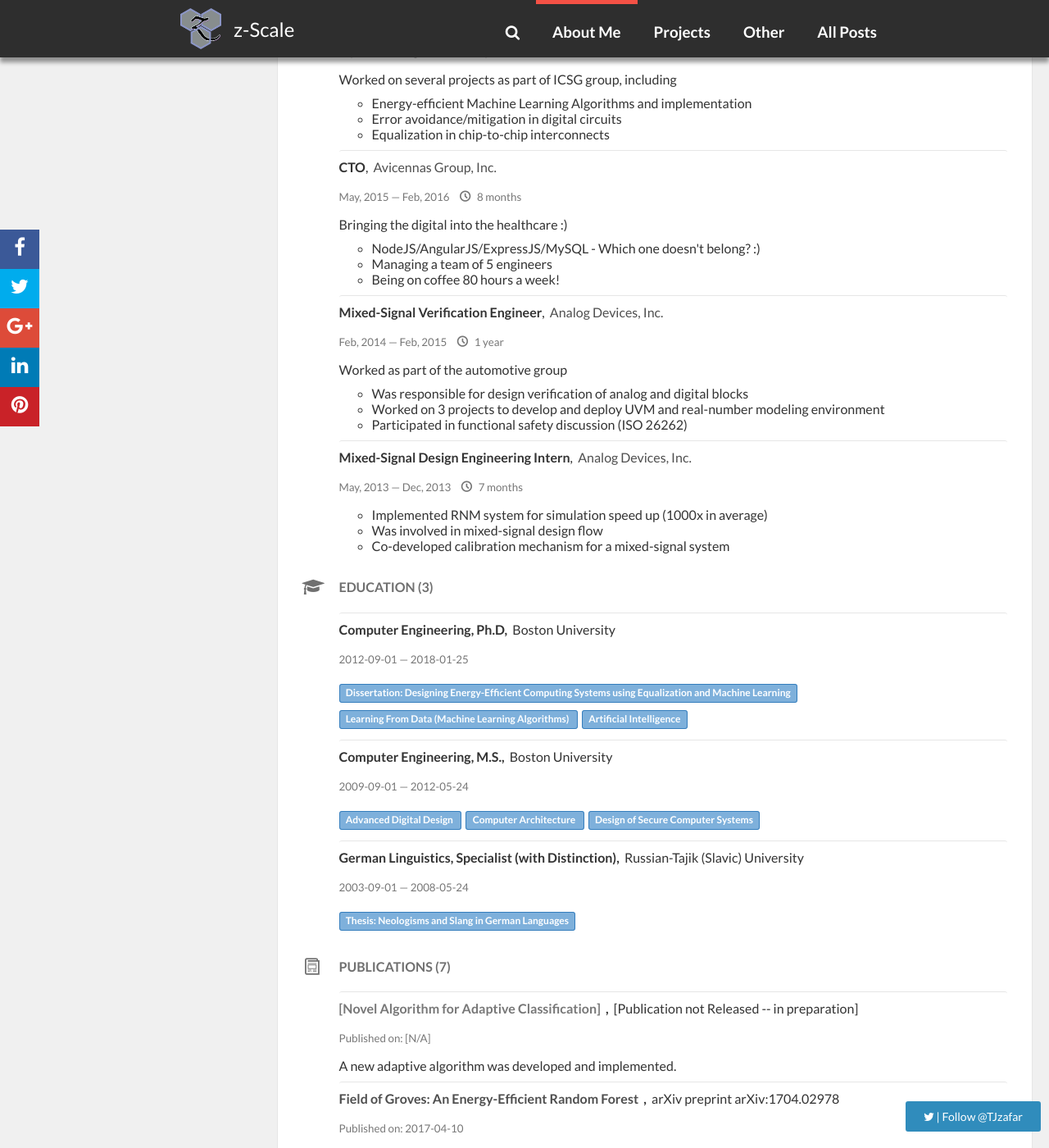
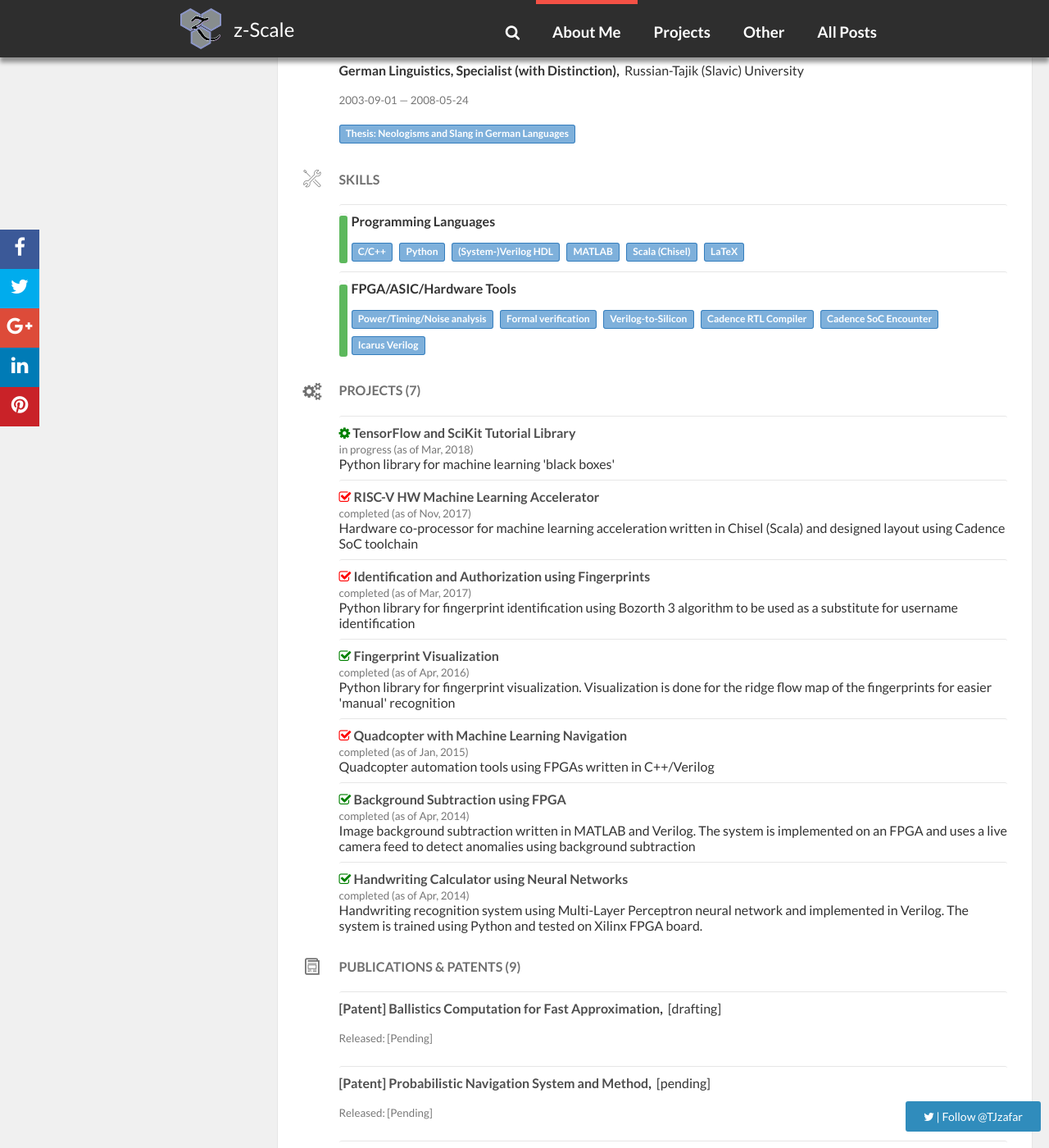
Before and after one commit to zafartahirov/zafartahirov.github.io, a Jekyll site: the page built from about/index.md, in a window 1280 px wide and 1400 px high, scrolled down 1653 px. Shown: the whole window at 82% size. Built offline with Jekyll 4.4.1, drawn with Linux system fonts in a browser that asks for light colours; nearby versions of some CDN libraries; comment, search, counter and statistics services are not loaded; some of the changed text lies outside the part shown.

Commit message:
AUTOCOMMIT(zafar): Mon Mar 12 10:46:45 PDT 2018

```diff
--- a/_data/resume.json
+++ b/_data/resume.json
@@ -147,6 +147,20 @@
     ],
     "awards": [],
     "publications": [
+        {
+            "name": "[Patent] Ballistics Computation for Fast Approximation",
+            "publisher": "[drafting]",
+            "releaseDate": "",
+            "website": "#",
+            "summary": ""
+        },
+        {
+            "name": "[Patent] Probabilistic Navigation System and Method",
+            "publisher": "[pending]",
+            "releaseDate": "",
+            "website": "#",
+            "summary": ""
+        },
         {
             "name": "[Novel Algorithm for Adaptive Classification]",
             "publisher": "[Publication not Released -- in preparation]",
--- a/_layouts/resume.html
+++ b/_layouts/resume.html
@@ -111,98 +111,10 @@
               </div>
             </div>
 
-            <!-- Projects -->
-            {% if resume.projects.size > 0 %}
-            <div id="volunteer-work" class="detail">
-              <div class="icon"><i class="fs-lg fa fa-cogs"></i>
-                <span class="mobile-title">Projects ({{ resume.projects.size }})</span>
-              </div>
-              <div class="info">
-                <h4 class="title text-uppercase">Projects ({{ resume.projects.size }})</h4>
-                <div class="content">
-                  <ul class="list-unstyled clear-margin">
-                    {% for project in resume.projects %}
-                    <li class="card card-nested">
-                      <div class="content">
-                        <p class="clear-margin relative">
-                          {% assign endDate = project.endDate %}
-                          {% unless endDate and endDate.size > 0 %}
-                            <i rel="tooltip" title="In progress" data-placement="left" class="fa fa-cog"
-                            {% if project.source == "open" %} style="color:green"
-                            {% elsif project.source == "closed" %} style="color:red"
-                            {% endif %}></i>
-                            {% assign endDate = "now" %}
-                          {% endunless %}
-
-                          {% if endDate.size > 0 %}
-                            {% if project.status == "completed" and project.source == "open" %}
-                              <i rel="tooltip" title="Open-source" data-placement="left" class="fa fa-check-square-o" style="color:green"></i>
-                            {% elsif project.status == "completed" and project.source == "closed" %}
-                              <i rel="tooltip" title="Closed-source" data-placement="left" class="fa fa-check-square-o" style="color:red"></i>
-                            {% endif %}
-                          {% endif %}
-                          <a href="{{ project.website }}" target="_blank"><strong>{{ project.title }}</strong></a>
-                        </p>
-                        <div class="text-muted">
-                          <small>
-                            <span class="space-right">
-                          {{ project.status }} (as of {{ endDate | date: "%b, %Y" }})
-                          </span>
-                          </small>
-                        </div>
-
-                        <div class="mop-wrapper">
-                          <p>{{ project.summary }}</p>
-                        </div>
-                        <ul>
-                        {% for highlight in project.highlights %}
-                          <li class="mop-wrapper">
-                            <p>{{ highlight }}</p>
-                          </li>
-                        {% endfor %}
-                        </ul>
-                      </div>
-                    </li>
-                    {% endfor %}
-                  </ul>
-                </div>
-              </div>
-            </div>
-            {% endif %}
-
-            <!-- Skills -->
-            {% if resume.skills.size > 0 %}
-            <div id="skills" class="detail">
-              <div class="icon"><i class="fs-lg icon-tools"></i><span class="mobile-title">Skills</span></div>
-              <div class="info">
-                <h4 class="title text-uppercase">Skills</h4>
-                <div class="content">
-                  <ul class="list-unstyled clear-margin">
-                    {% for skillset in resume.skills %}
-                      <li class="card card-nested card-skills">
-                        <div data-toggle="tooltip" title="{{ skillset.level }}" data-placement="left" class="skill-level">
-                          <div class="skill-progress {{ skillset.level | downcase }}"></div>
-                        </div>
-                        <div class="skill-info">
-                          <strong>{{ skillset.name }}</strong>
-                          <div class="space-top labels">
-                            {% for skill in skillset.keywords %}
-                              <span class="label label-keyword">{{ skill }}</span>
-                            {% endfor %}
-                          </div>
-                        </div>
-                      </li>
-                    {% endfor %}
-                  </ul>
-                </div>
-              </div>
-            </div>
-            {% endif %}
-
             <!-- Work -->
             {% if resume.work.size > 0 %}
             <div id="work-experience" class="detail">
-              <div class="icon"><i class="fs-lg icon-office"></i><span class="mobile-title">Work Experience ({{ resume.work.size }})</span></div>
+              <div class="icon"><i class="fs-lg icon-office"></i><span class="mobile-title">Work Experience</span></div>
               <div class="info">
                 <h4 class="title text-uppercase">Work Experience ({{ resume.work.size }})</h4>
                 <ul class="list-unstyled clear-margin">
@@ -267,7 +179,7 @@
             <!-- Education -->
             {% if resume.education.size > 0 %}
             <div id="education" class="detail">
-              <div class="icon"><i class="fs-lg icon-graduation-cap"></i><span class="mobile-title">Education ({{ resume.education.size }})</span></div>
+              <div class="icon"><i class="fs-lg icon-graduation-cap"></i><span class="mobile-title">Education</span></div>
               <div class="info">
                 <h4 class="title text-uppercase">Education ({{ resume.education.size }})</h4>
                 <div class="content">
@@ -309,10 +221,98 @@
             </div>
             {% endif %}
 
+            <!-- Skills -->
+            {% if resume.skills.size > 0 %}
+            <div id="skills" class="detail">
+              <div class="icon"><i class="fs-lg icon-tools"></i><span class="mobile-title">Skills</span></div>
+              <div class="info">
+                <h4 class="title text-uppercase">Skills</h4>
+                <div class="content">
+                  <ul class="list-unstyled clear-margin">
+                    {% for skillset in resume.skills %}
+                      <li class="card card-nested card-skills">
+                        <div data-toggle="tooltip" title="{{ skillset.level }}" data-placement="left" class="skill-level">
+                          <div class="skill-progress {{ skillset.level | downcase }}"></div>
+                        </div>
+                        <div class="skill-info">
+                          <strong>{{ skillset.name }}</strong>
+                          <div class="space-top labels">
+                            {% for skill in skillset.keywords %}
+                              <span class="label label-keyword">{{ skill }}</span>
+                            {% endfor %}
+                          </div>
+                        </div>
+                      </li>
+                    {% endfor %}
+                  </ul>
+                </div>
+              </div>
+            </div>
+            {% endif %}
+
+            <!-- Projects -->
+            {% if resume.projects.size > 0 %}
+            <div id="volunteer-work" class="detail">
+              <div class="icon"><i class="fs-lg fa fa-cogs"></i>
+                <span class="mobile-title">Projects</span>
+              </div>
+              <div class="info">
+                <h4 class="title text-uppercase">Projects ({{ resume.projects.size }})</h4>
+                <div class="content">
+                  <ul class="list-unstyled clear-margin">
+                    {% for project in resume.projects %}
+                    <li class="card card-nested">
+                      <div class="content">
+                        <p class="clear-margin relative">
+                          {% assign endDate = project.endDate %}
+                          {% unless endDate and endDate.size > 0 %}
+                            <i rel="tooltip" title="In progress" data-placement="left" class="fa fa-cog"
+                            {% if project.source == "open" %} style="color:green"
+                            {% elsif project.source == "closed" %} style="color:red"
+                            {% endif %}></i>
+                            {% assign endDate = "now" %}
+                          {% endunless %}
+
+                          {% if endDate.size > 0 %}
+                            {% if project.status == "completed" and project.source == "open" %}
+                              <i rel="tooltip" title="Open-source" data-placement="left" class="fa fa-check-square-o" style="color:green"></i>
+                            {% elsif project.status == "completed" and project.source == "closed" %}
+                              <i rel="tooltip" title="Closed-source" data-placement="left" class="fa fa-check-square-o" style="color:red"></i>
+                            {% endif %}
+                          {% endif %}
+                          <a href="{{ project.website }}" target="_blank"><strong>{{ project.title }}</strong></a>
+                        </p>
+                        <div class="text-muted">
+                          <small>
+                            <span class="space-right">
+                          {{ project.status }} (as of {{ endDate | date: "%b, %Y" }})
+                          </span>
+                          </small>
+                        </div>
+
+                        <div class="mop-wrapper">
+                          <p>{{ project.summary }}</p>
+                        </div>
+                        <ul>
+                        {% for highlight in project.highlights %}
+                          <li class="mop-wrapper">
+                            <p>{{ highlight }}</p>
+                          </li>
+                        {% endfor %}
+                        </ul>
+                      </div>
+                    </li>
+                    {% endfor %}
+                  </ul>
+                </div>
+              </div>
+            </div>
+            {% endif %}
+
             <!-- Awards -->
             {% if resume.awards.size > 0 %}
             <div id="awards" class="detail">
-              <div class="icon"><i class="fs-lg icon-trophy"></i><span class="mobile-title">Awards ({{ resume.awards.size }})</span></div>
+              <div class="icon"><i class="fs-lg icon-trophy"></i><span class="mobile-title">Awards</span></div>
               <div class="info">
                 <h4 class="title text-uppercase">Awards ({{ resume.awards.size }})</h4>
                 <div class="content">
@@ -337,7 +337,7 @@
             <!-- Volunteer Work -->
             {% if resume.volunteer.size > 0 %}
             <div id="volunteer-work" class="detail">
-              <div class="icon"><i class="fs-lg icon-child"></i><span class="mobile-title">Volunteer Work ({{ resume.volunteer.size }})</span></div>
+              <div class="icon"><i class="fs-lg icon-child"></i><span class="mobile-title">Volunteer Work</span></div>
               <div class="info">
                 <h4 class="title text-uppercase">Volunteer Work ({{ resume.volunteer.size }})</h4>
                 <div class="content">
@@ -376,9 +376,9 @@
             <!-- Publications -->
             {% if resume.publications.size > 0 %}
             <div id="publications" class="detail">
-              <div class="icon"><i class="fs-lg icon-newspaper"></i><span class="mobile-title">Publications ({{ resume.publications.size }})</span></div>
+              <div class="icon"><i class="fs-lg icon-newspaper"></i><span class="mobile-title">Publications & Patents</span></div>
               <div class="info">
-                <h4 class="title text-uppercase">Publications ({{ resume.publications.size }})</h4>
+                <h4 class="title text-uppercase">Publications & Patents ({{ resume.publications.size }})</h4>
                 <div class="content">
                   <ul class="list-unstyled clear-margin">
                   {% for pub in resume.publications %}
@@ -386,12 +386,11 @@
                       <div class="content">
                         <p class="clear-margin">
                           <strong>
-                            <a href="{{ pub.website }}" target="_blank">{{ pub.name }}</a>
-                            &nbsp;,&nbsp;
+                            <a href="{{ pub.website }}" target="_blank">{{ pub.name }}</a>,&nbsp;
                           </strong>
                           {{ pub.publisher }}
                         </p>
-                        <p class="text-muted"><small>Published on: {% if pub.releaseDate and pub.releaseDate.size > 0 %}{{ pub.releaseDate }}{% else %}[N/A]{% endif %}</small></p>
+                        <p class="text-muted"><small>Released: {% if pub.releaseDate and pub.releaseDate.size > 0 %}{{ pub.releaseDate }}{% else %}[Pending]{% endif %}</small></p>
                         <div class="mop-wrapper">
                           <p>{{ pub.summary }}</p>
                         </div>
@@ -431,7 +430,7 @@
             <!-- References -->
             {% if resume.references.size > 0 %}
             <div id="references" class="detail">
-              <div class="icon"><i class="fs-lg icon-thumbs-up"></i><span class="mobile-title">References ({{ resume.references.size }})</span></div>
+              <div class="icon"><i class="fs-lg icon-thumbs-up"></i><span class="mobile-title">References</span></div>
               <div class="info">
                 <h4 class="title text-uppercase">References ({{ resume.education.size }})</h4>
                 <div class="content">
```
